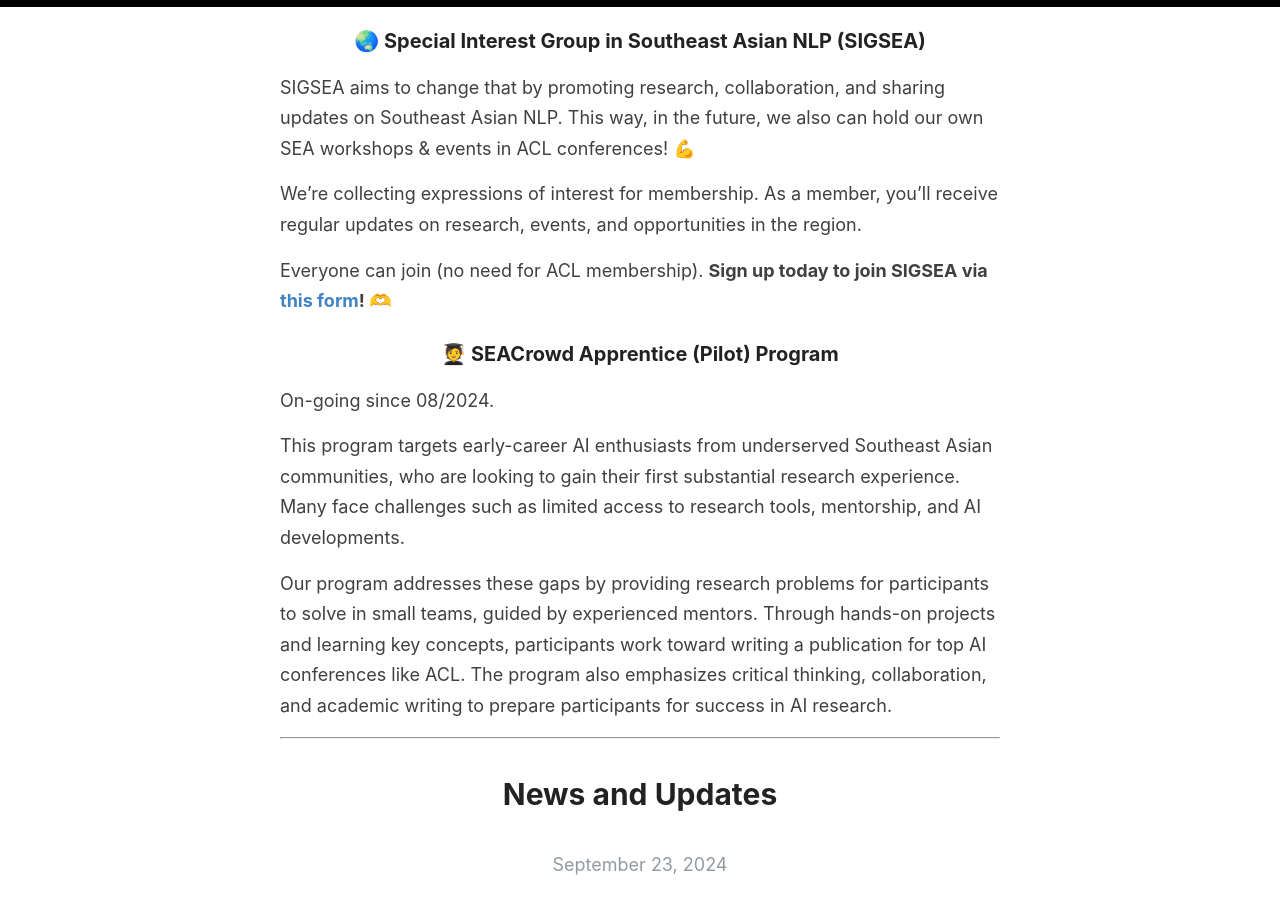
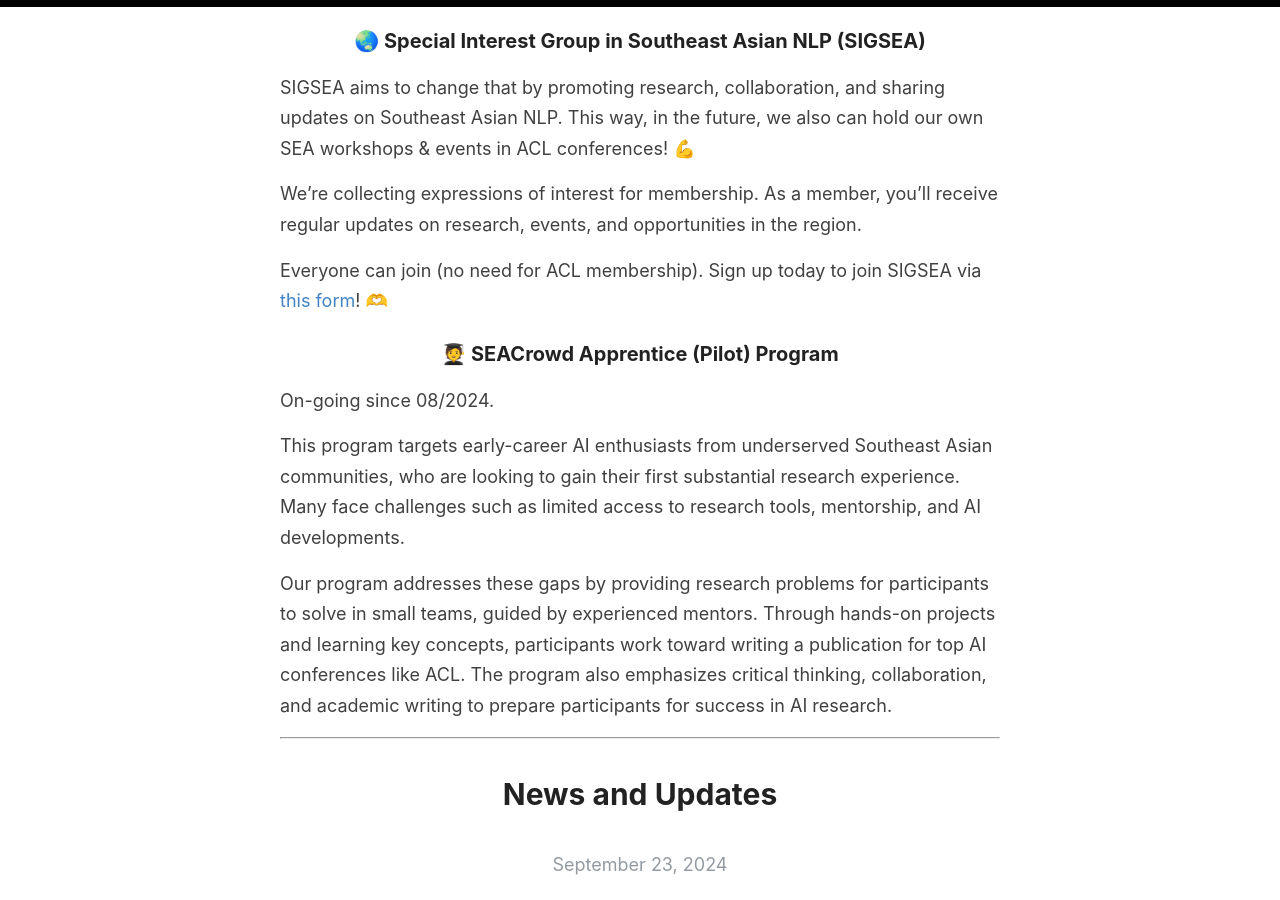
Before and after one commit to amitmerchant1990/reverie, a Jekyll site: the page built from index.md, in a window 1280 px wide and 900 px high, scrolled down 1355 px. Built offline with Jekyll 4.4.1, drawn with Linux system fonts in a browser that asks for light colours.

```diff
--- a/index.md
+++ b/index.md
@@ -45,7 +45,7 @@ SIGSEA aims to change that by promoting research, collaboration, and sharing upd
 
 We're collecting expressions of interest for membership. As a member, you'll receive regular updates on research, events, and opportunities in the region.
 
-Everyone can join (no need for ACL membership). **Sign up today to join SIGSEA via [this form](https://docs.google.com/forms/d/e/1FAIpQLSfNiQ6xSq3yMDMITKbmRvkvjQkznpgO3BFfOHa0957sGnmsbw/viewform)! 🫶**
+Everyone can join (no need for ACL membership). Sign up today to join SIGSEA via [this form](https://docs.google.com/forms/d/e/1FAIpQLSfNiQ6xSq3yMDMITKbmRvkvjQkznpgO3BFfOHa0957sGnmsbw/viewform)! 🫶
 
 ### 🧑‍🎓 SEACrowd Apprentice (Pilot) Program
 
```
